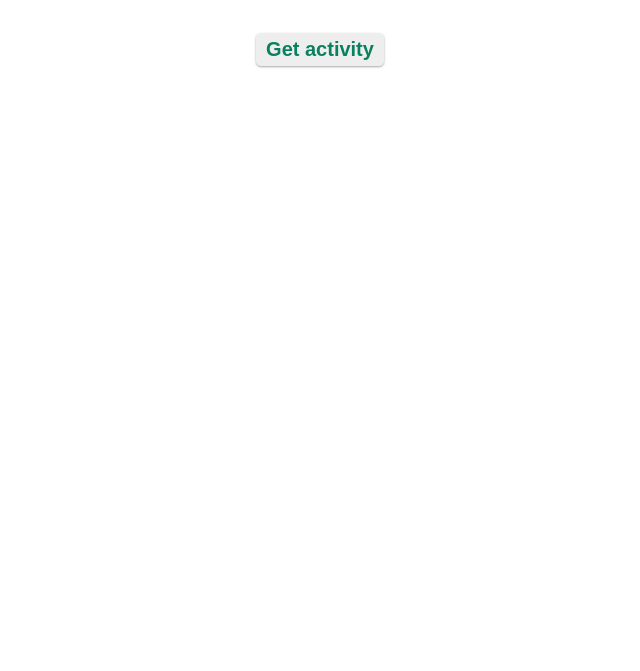
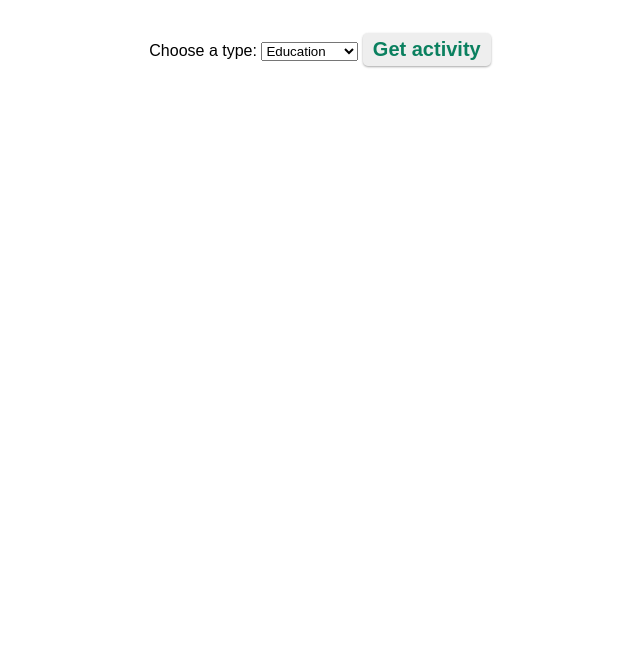
Before and after one commit to ScriptSculptorJS/lets-go, a plain HTML site: page index.html in a window 1280 px wide. Shown: the part 129-800 px from the top of the page, without its empty margins (320-960 px from the left). Drawn offline with Linux system fonts and the light colour scheme.

Commit message:
Create dropdown element for activity types

```diff
--- a/index.html
+++ b/index.html
@@ -17,6 +17,36 @@
 
   <main>
     <div class="button-container">
+      <label for="types">Choose a type:</label>
+      <select name="types">
+        <option value="education">
+          Education
+        </option>
+        <option value="recreational">
+          Recreational
+        </option>
+        <option value="social">
+          Social
+        </option>
+        <option value="diy">
+          DIY
+        </option>
+        <option value="charity">
+          Charity
+        </option>
+        <option value="cooking">
+          Cooking
+        </option>
+        <option value="relaxation">
+          Relaxation
+        </option>
+        <option value="music">
+          Music
+        </option>
+        <option value="busywork">
+          Busywork
+        </option>
+      </select>
       <button class="activities-button js-activities-button">
         <b>Get activity</b>
       </button>
```
